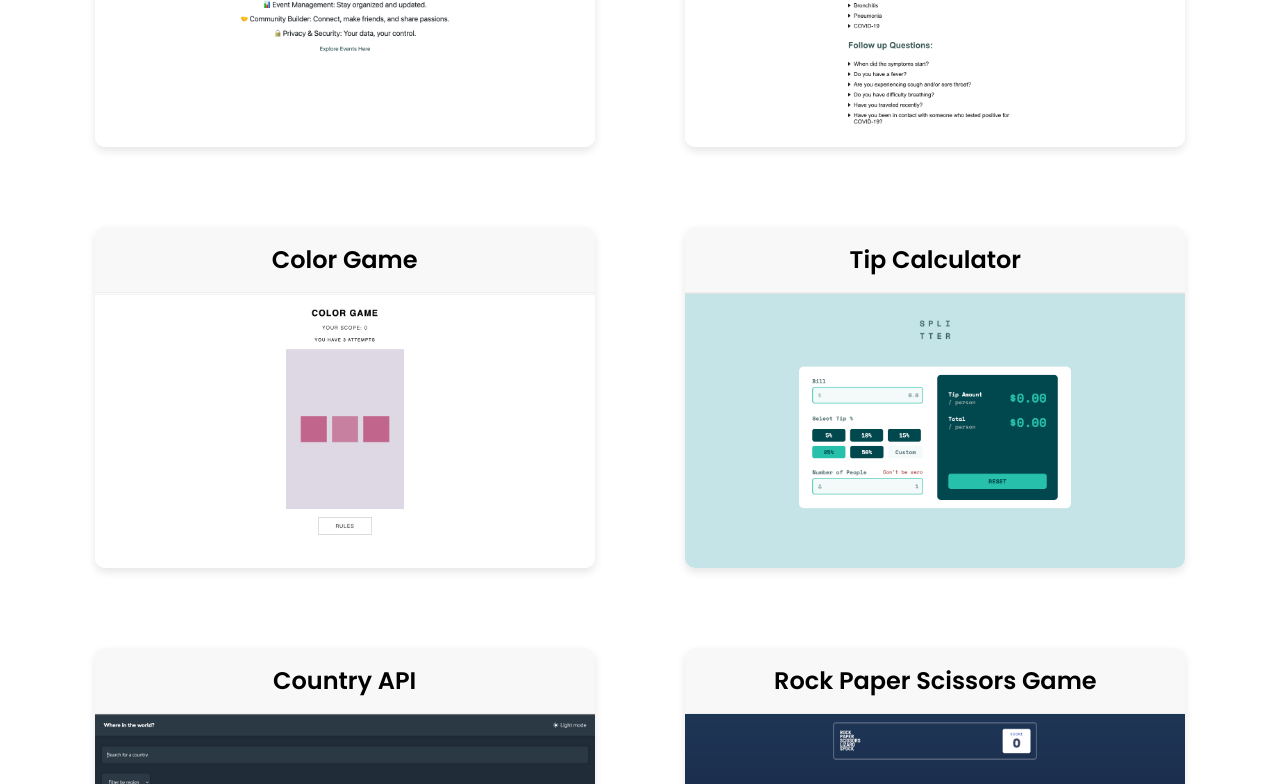
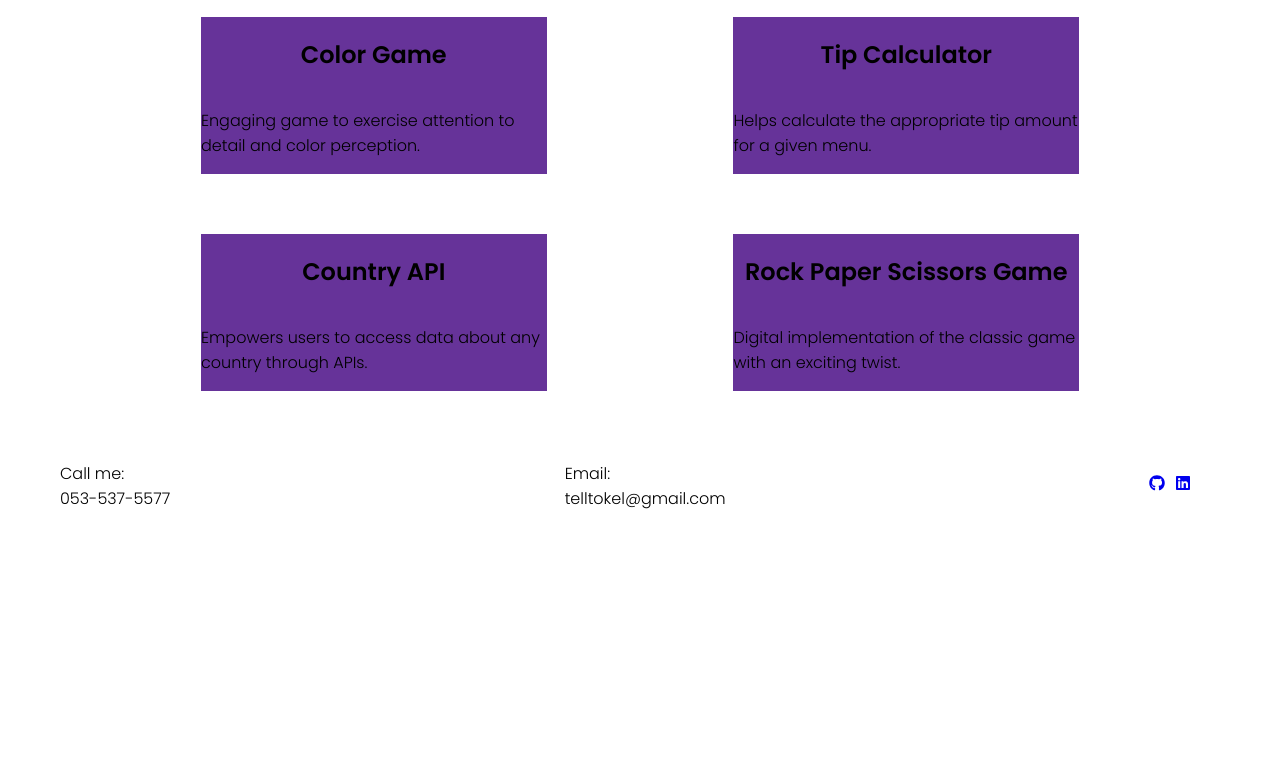
Before and after one commit to telkelly/portfolio, a React (Create React App) app: page / in a window 1280 px wide. Shown: the part 1096-1880 px from the top of the page. After the commit the page ends 1627 px from the top, so only its background shows below. Built offline with nearby package versions, Linux system fonts and the light colour scheme.

Commit message:
installed framer motion

```diff
--- a/package.json
+++ b/package.json
@@ -10,6 +10,7 @@
     "react": "^18.2.0",
     "react-dom": "^18.2.0",
     "react-icons": "^4.10.1",
+    "react-lorem-ipsum": "^1.4.10",
     "react-router-dom": "^6.18.0",
     "react-scripts": "5.0.1",
     "web-vitals": "^2.1.4"
--- a/src/App.css
+++ b/src/App.css
@@ -81,6 +81,56 @@ header {
 
 /* PROJECT-SECTION*/
 
+.normal-card {
+  cursor: pointer;
+  width: 30%;
+  display: flex;
+  justify-content: center;
+  align-items: center;
+  flex-direction: column;
+  margin: 10px;
+  background-color: rebeccapurple;
+}
+
+.normal-card h1 {
+  font-size: 18px;
+  color: var(--fg);
+  padding: 5px;
+  text-align: center;
+}
+
+.normal-card img {
+  width: 300px;
+}
+
+.expanded-card {
+  cursor: pointer;
+  width: 76%;
+  display: flex;
+  justify-content: center;
+  align-items: center;
+  flex-direction: column;
+  margin: 10px;
+  background-color: red;
+}
+
+.expanded-card img{
+    width: 300px;
+}
+
+.expanded-card-h {
+  font-size: 27px;
+  color: var(--fg);
+  width: 300px;
+  padding: 5px;
+  place-self: end center;
+}
+.expanded-card p {
+  width: 300px;
+  padding: 5px;
+  place-self: start center;
+}
+
 .title-prj {
   text-align: center;
   padding-bottom: 50px;
@@ -91,6 +141,7 @@ header {
 }
 
 .list-projects {
+  position: relative;
   margin: 0 auto;
   width: 90%;
   display: flex;
@@ -137,9 +188,10 @@ header {
 }
 
 .detail-section {
-    position: absolute;
-    top: 50%;
-    background-color: #eee;
+  position: absolute;
+  width: 500px;
+  height: 300px;
+  background-color: #eee;
 }
 
 .social-media {
@@ -209,3 +261,36 @@ header {
     width: auto;
   }
 }
+
+@media only screen and (max-width: 800px) {
+  .card {
+    flex: 0 0 50%;
+    max-width: 50%;
+  }
+
+  .card:nth-child(4n + 1),
+  .card:nth-child(4n + 4) {
+    flex: 0 0 50%;
+    max-width: 50%;
+  }
+}
+
+@media only screen and (max-width: 600px) {
+  .card {
+    flex: 1 0 100%;
+    max-width: 100%;
+    padding: 10px;
+    padding-left: 0;
+    padding-right: 0;
+  }
+
+  .card:nth-child(4n + 1),
+  .card:nth-child(4n + 4) {
+    flex: 1 0 100%;
+    max-width: 100%;
+  }
+
+  .card-content-container.open {
+    padding: 0;
+  }
+}
--- a/src/App.js
+++ b/src/App.js
@@ -10,7 +10,7 @@ function App() {
       <Navbar />
       <About/>
       <Projects />
-      <Footer/>
+      <Footer />
     </>
   );
 }
--- a/src/components/Projects.js
+++ b/src/components/Projects.js
@@ -1,91 +1,14 @@
-import colorGame from "../imgs/color-game.png";
-import countryApi from "../imgs/country-api.png";
-import rpsGame from "../imgs/rps-game.png";
-import tipCalculator from "../imgs/tip-calculator.png";
-import checker from "../imgs/checker.png";
-import meetthere from "../imgs/meet-there.png";
-import React, { useState } from "react";
+import React from "react";
 import { motion, AnimatePresence } from "framer-motion";
+import { projects } from "./data";
+import Card from "./Card";
 
 const Projects = () => {
-  const [selectedId, setSelectedId] = useState(null);
-
-  const projects = [
-    {
-      id: "meet-there",
-      title: "Meet There",
-      subtitle: "Online platform for event enthusiasts and organizers.",
-      imgSrc: meetthere,
-      link: "https://meet-there-site.onrender.com/",
-    },
-    {
-      id: "symptoms-checker",
-      title: "Symptoms Checker",
-      subtitle: "Analyzes symptoms and provides potential causes.",
-      imgSrc: checker,
-      link: "https://health-project-32ks.onrender.com/",
-    },
-    {
-      id: "color-game",
-      title: "Color Game",
-      subtitle:
-        "Engaging game to exercise attention to detail and color perception.",
-      imgSrc: colorGame,
-      link: "https://hackaton-project-six.vercel.app/",
-    },
-    {
-      id: "tip-calculator",
-      title: "Tip Calculator",
-      subtitle: "Helps calculate the appropriate tip amount for a given menu.",
-      imgSrc: tipCalculator,
-      link: "https://tip-calculator-app-seven-beta.vercel.app/",
-    },
-    {
-      id: "country-api",
-      title: "Country API",
-      subtitle: "Empowers users to access data about any country through APIs.",
-      imgSrc: countryApi,
-      link: "https://rest-countries-api-rosy.vercel.app/",
-    },
-    {
-      id: "rps-game",
-      title: "Rock Paper Scissors Game",
-      subtitle:
-        "Digital implementation of the classic game with an exciting twist.",
-      imgSrc: rpsGame,
-      link: "https://rock-paper-scissors-lizard-spock-game-psi.vercel.app/",
-    },
-  ];
-
   return (
     <>
       <h1 className="title-prj">Projects</h1>
       <div className="list-projects">
-        {projects.map((project) => (
-          <motion.div
-            animate={{ x: [0, 100, 0] }}
-            transition={{ ease: "easeOut", duration: 2 }}
-            key={project.id}
-            id={project.id}
-            onClick={() =>
-              setSelectedId(selectedId === project.id ? null : project.id)
-            }
-            className="projects"
-          >
-            <motion.h2>{project.title}</motion.h2>
-            <motion.img src={project.imgSrc} alt={project.title} />
-            <AnimatePresence>
-              {selectedId === project.id && (
-                <motion.div
-                  layout
-                  className="detail-section"
-                >
-                  <p>{project.subtitle}</p>
-                </motion.div>
-              )}
-            </AnimatePresence>
-          </motion.div>
-        ))}
+        <Card projects={projects} />
       </div>
     </>
   );
```
Also changed, not shown: 1 other file (tests, documents, lock files or other folders).
